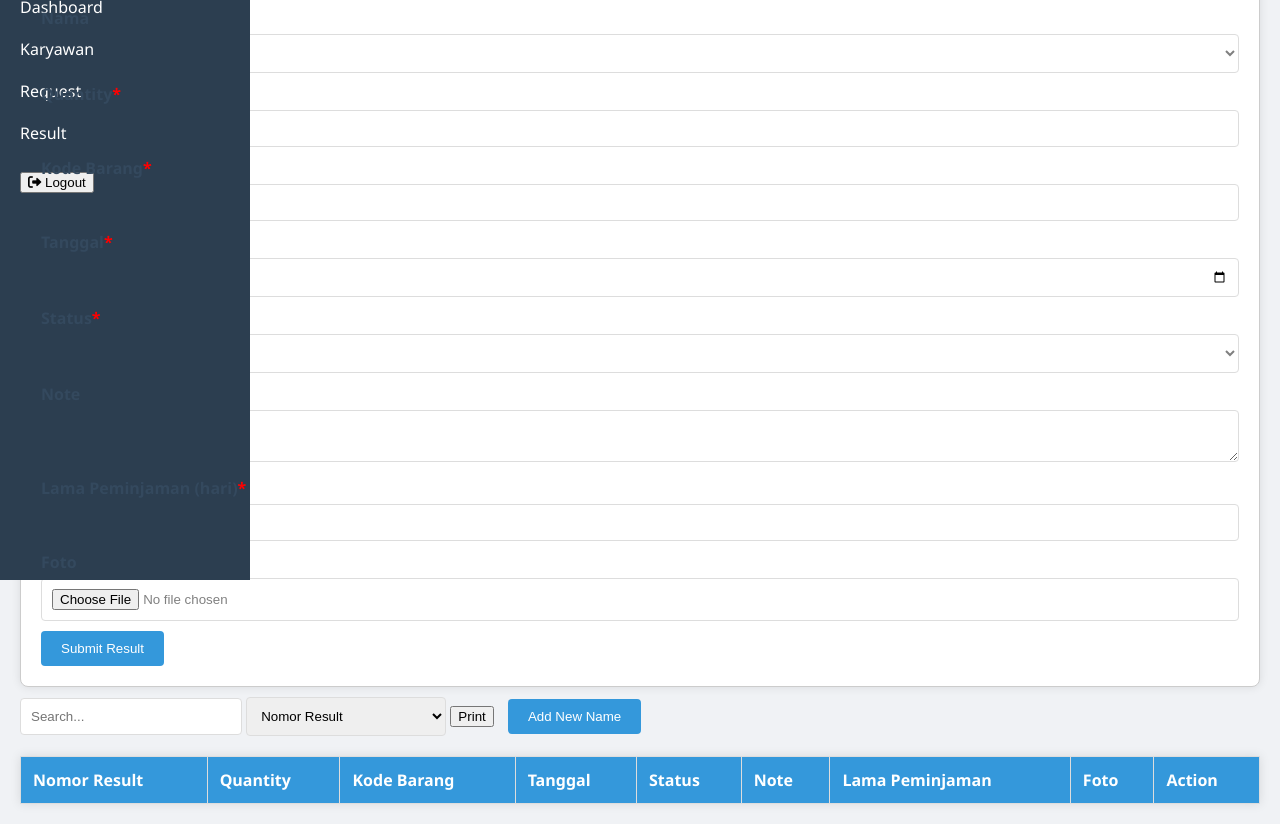
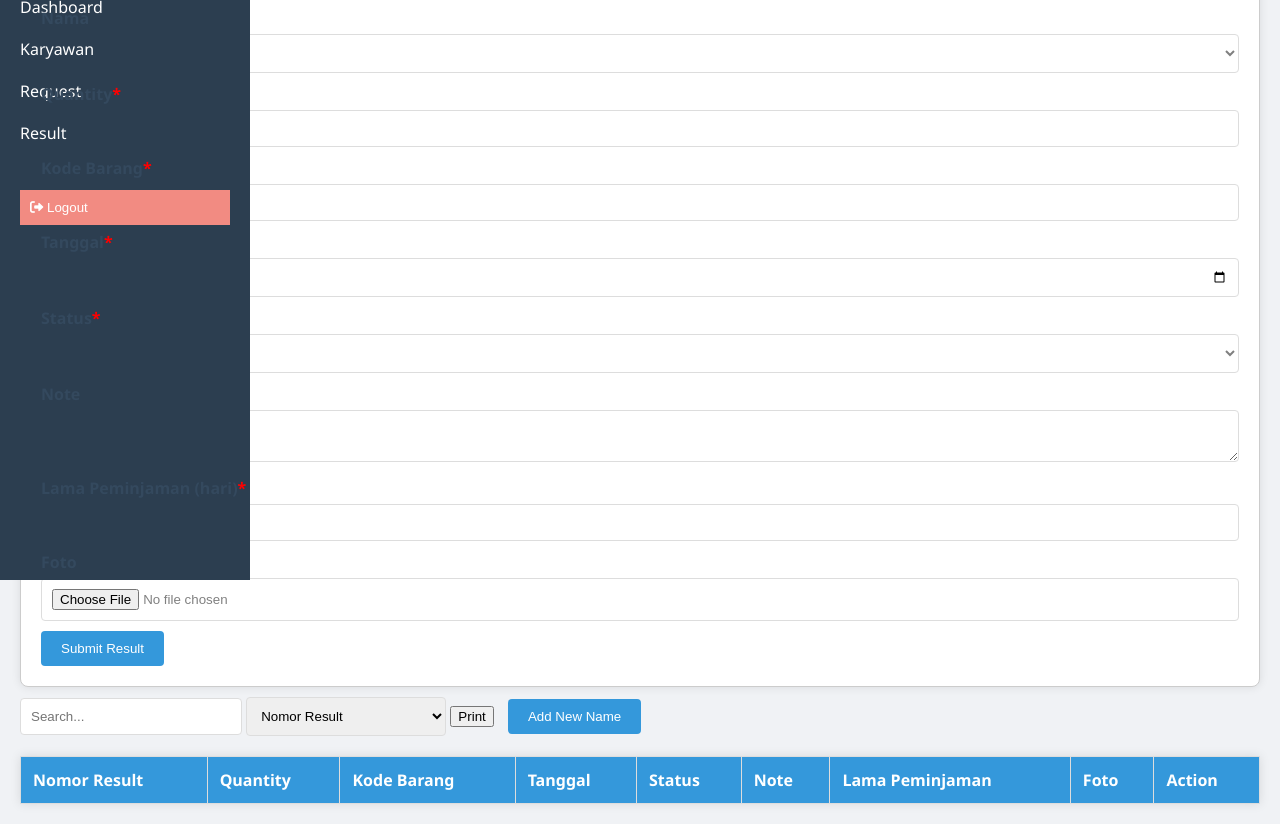
Before and after one commit to Indirarully/Webdashboard2, a plain HTML site: page result.html in a window 1280 px wide. Shown: the part 120-944 px from the top of the page. Drawn offline with Linux system fonts and the light colour scheme.

Commit message:
Update result.html

```diff
--- a/result.html
+++ b/result.html
@@ -21,6 +21,19 @@
         .sidebar h3 { font-size: 28px; margin-bottom: 20px; }
         .sidebar ul { list-style-type: none; padding: 0; }
         .sidebar ul li a { color: white; text-decoration: none; display: block; padding: 10px 0; }
+        .logout-btn {
+            background-color: #f28b82;
+            color: white;
+            border: none;
+            padding: 10px;
+            width: 100%;
+            text-align: left;
+            cursor: pointer;
+            margin-top: 20px;
+        }
+        .logout-btn:hover {
+            background-color: #f28b82;
+        }
         .main-content { flex: 1; padding: 20px; }
         form { background-color: white; border: 1px solid #ccc; padding: 20px; border-radius: 8px; box-shadow: 0 0 10px rgba(0,0,0,0.1); }
         form label { display: block; margin-top: 10px; font-weight: bold; color: #34495e; position: relative; }
```
